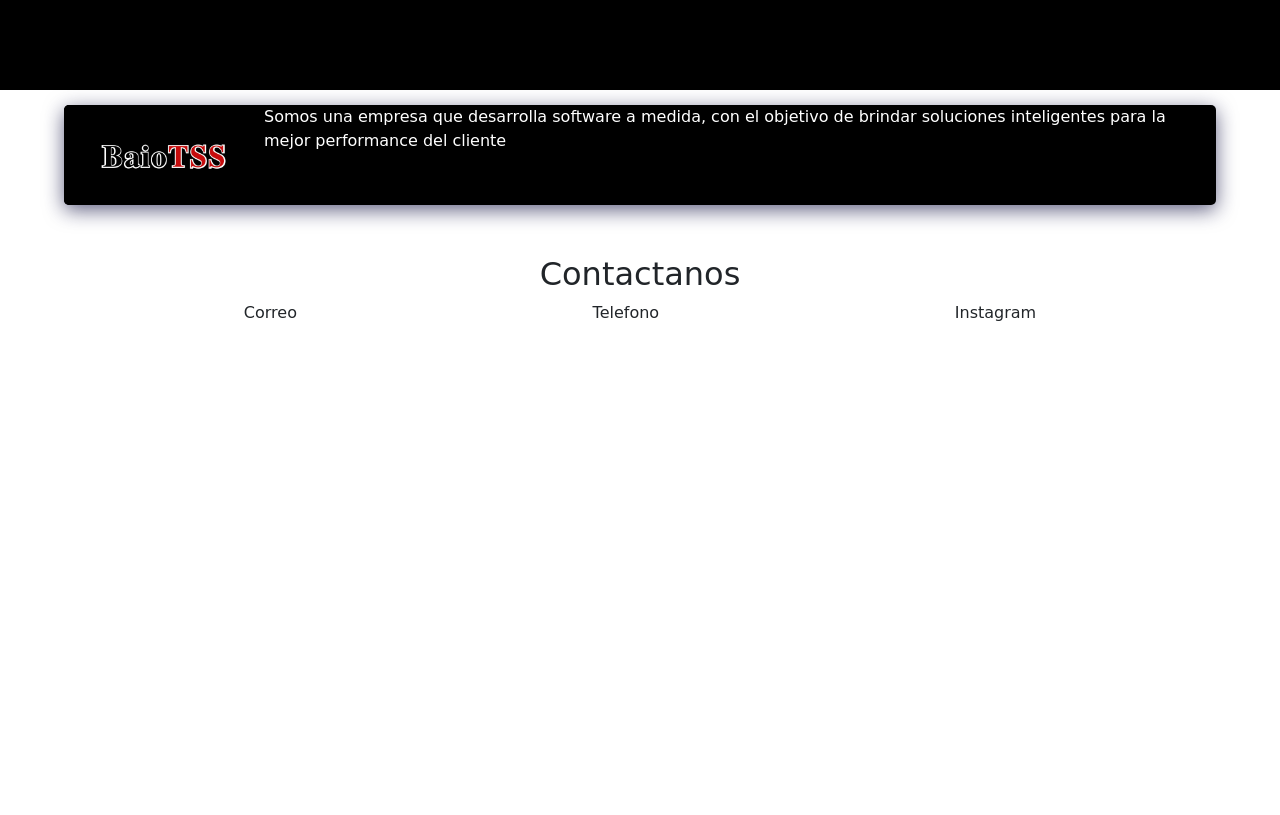
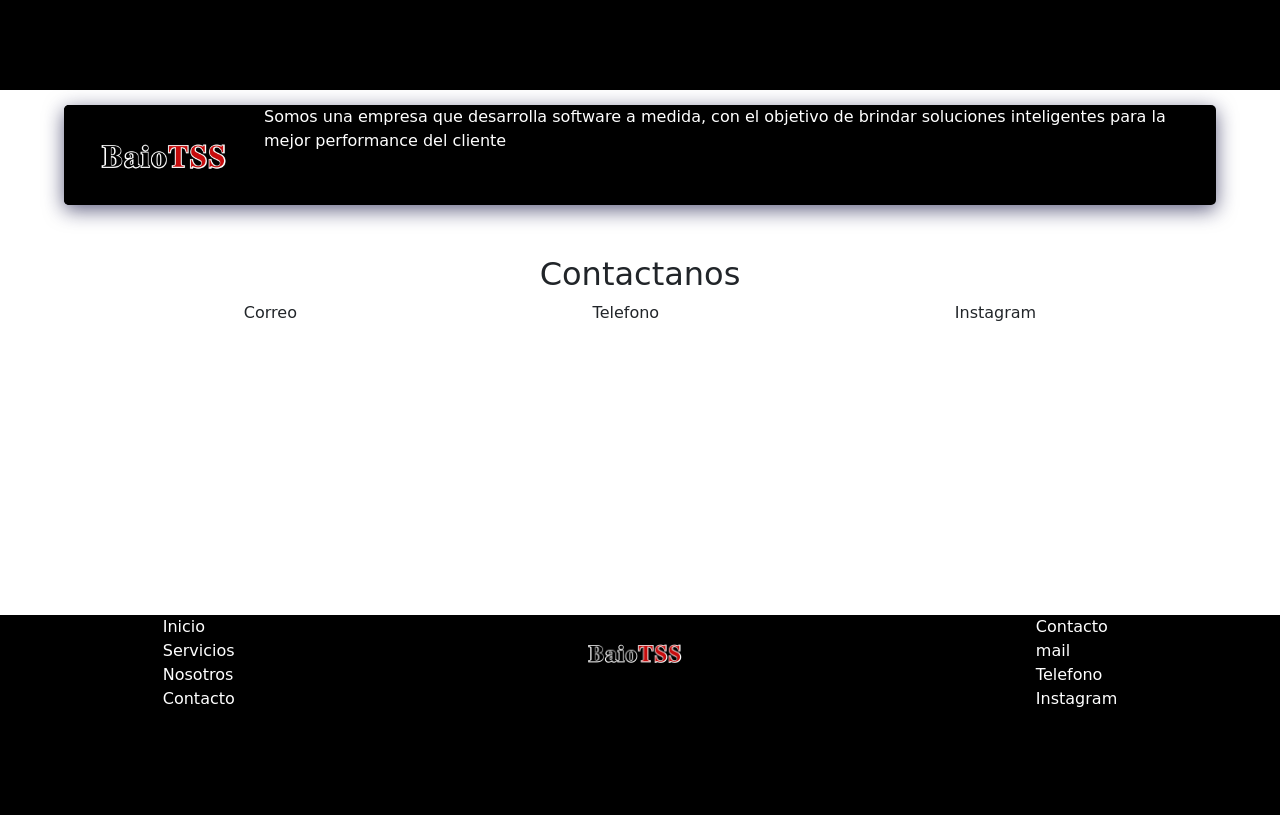
Before and after one commit to IvoNico/baioTSS, a plain HTML site: page index.html in a window 1280 px wide. Shown: the part 1217-2032 px from the top of the page. Before the commit the page ends 1832 px from the top, so only its background shows below. Drawn offline with nearby package versions, Linux system fonts and the light colour scheme; a web font is replaced by a local one.

Commit message:
Prototipo 1

```diff
--- a/css/style.css
+++ b/css/style.css
@@ -77,3 +77,18 @@ body main .contact {
     display: flex;
     flex-direction: row;
     justify-content: space-around; }
+
+body footer {
+  margin: 0 auto;
+  justify-content: space-around;
+  height: 25vh;
+  background-color: black;
+  color: white;
+  display: flex;
+  flex-direction: row;
+  justify-content: space-around; }
+  body footer .footer__navegation, body footer .footer__contact {
+    display: flex;
+    flex-direction: column; }
+  body footer .footer__logo .footer__logo--img {
+    width: 150px; }
--- a/index.html
+++ b/index.html
@@ -31,7 +31,7 @@
                             <a class="nav-link menu__listas-links" href="./pages/nutricion.html">Servicios</a>
                         </li>
                         <li class="nav-item">
-                            <a class="nav-link menu__listas-links" href="./pages/salud.html">Sobre Mi</a>
+                            <a class="nav-link menu__listas-links" href="./pages/salud.html">Nosotros</a>
                         </li>
                         <li class="nav-item">
                             <a class="nav-link menu__listas-links" href="./pages/contacto.html">Contacto</a>
@@ -104,6 +104,20 @@
         </section>
     </main>
     <footer>
+        <div class="footer__navegation">
+            <span>Inicio</span>
+            <span>Servicios</span>
+            <span>Nosotros</span>
+            <span>Contacto</span>
+        </div>
+        <div class="footer__logo">
+            <img class="footer__logo--img" src="./Img/BaioTSS__nav.jpeg" alt="">
+        </div>
+        <div class="footer__contact">Contacto
+            <span>mail</span>
+            <span>Telefono</span>
+            <span>Instagram</span>
+        </div>
     </footer>
     <script src="js/wow.min.js"></script>
     <script>
--- a/scss/estilos.scss
+++ b/scss/estilos.scss
@@ -98,8 +98,25 @@ body{
                 display: flex;
                 flex-direction: row;
                 justify-content: space-around;
-                .contact__card--info{
-                }
+            }
+        }
+    }
+    footer{
+        margin: 0 auto;
+        justify-content: space-around;
+        height: 25vh;
+        background-color: black;
+        color: white;
+        display: flex;
+        flex-direction: row;
+        justify-content: space-around;
+        .footer__navegation, .footer__contact{
+            display: flex;
+            flex-direction: column;
+        }
+        .footer__logo{
+            .footer__logo--img{
+                width: 150px;
             }
         }
     }
```
